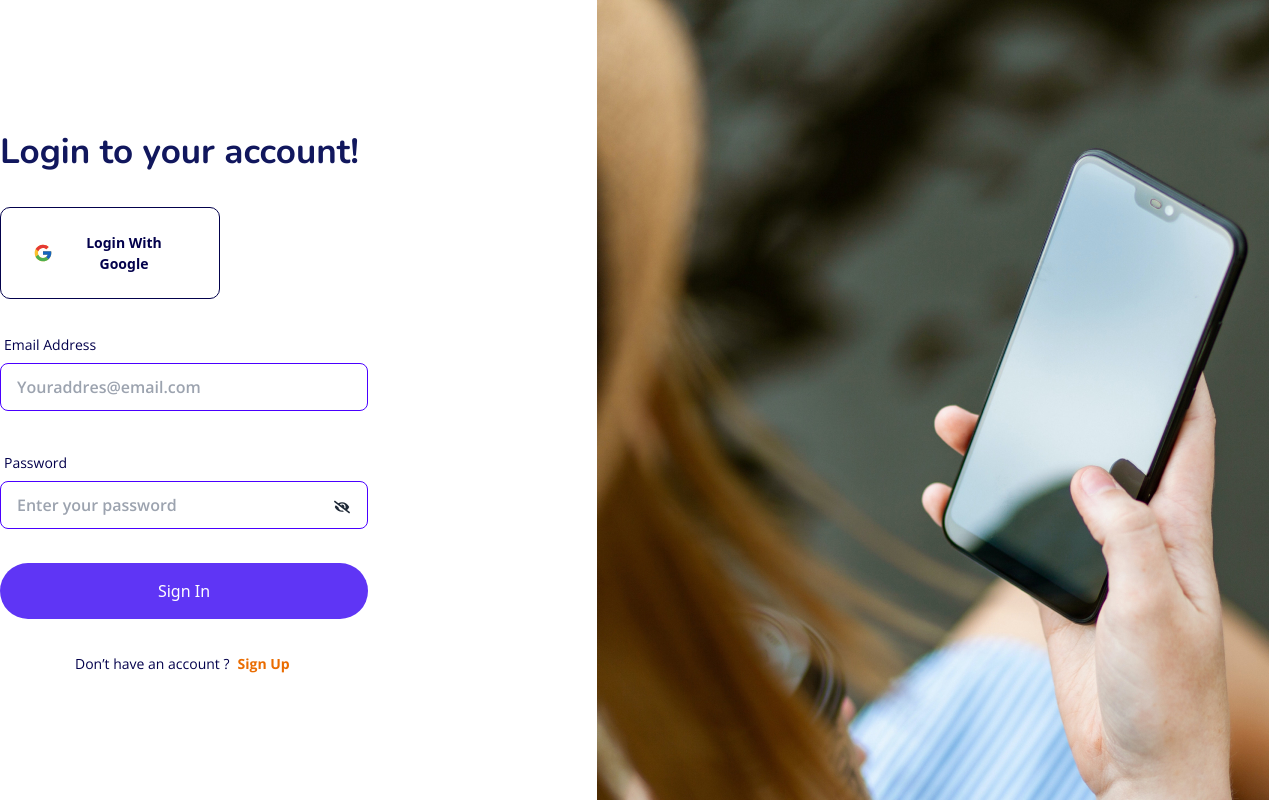
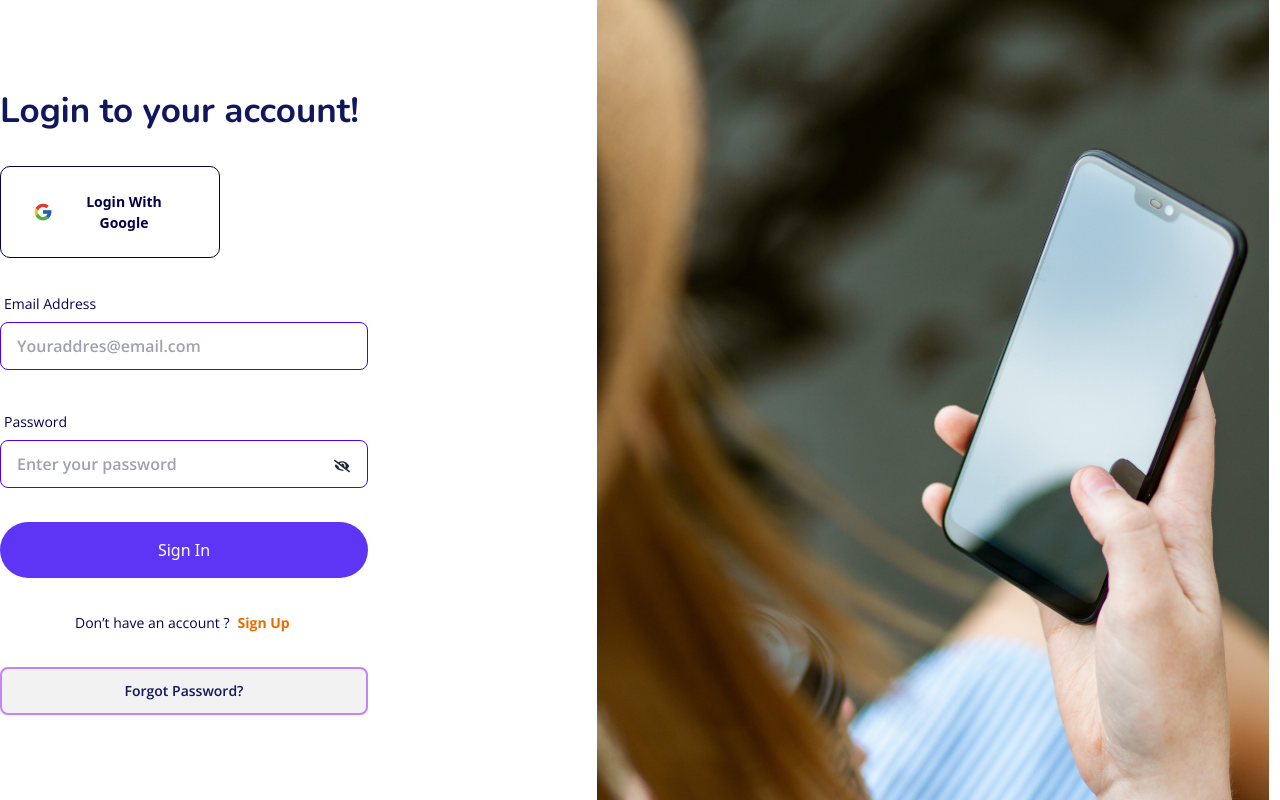
Before and after one commit to km-saifullah/chat-app_myChat, a React (Vite) app: page / in a window 1280 px wide. Built offline with nearby package versions, Linux system fonts and the light colour scheme.

Commit message:
forgot password section ui design done

```diff
--- a/src/pages/signin/SiginIn.jsx
+++ b/src/pages/signin/SiginIn.jsx
@@ -6,6 +6,7 @@ import SignInBanner from "../../assets/signin_banner.jpg";
 import GoogleIcon from "../../assets/google_icon.svg";
 import Button from "../../utils/Button";
 import AuthToggle from "../../utils/AuthToggle";
+import ForgotPassword from "../../utils/ForgotPassword";
 
 const SiginIn = () => {
   const [passShow, setPassShow] = useState(false);
@@ -75,6 +76,7 @@ const SiginIn = () => {
                 onClick={handleSignin}
               />
               <AuthToggle title="Sign Up" routeLink="/signup" />
+              <ForgotPassword />
             </div>
           </div>
           <div className="w-[683px] h-[100vh] overflow-hidden">
--- /dev/null
+++ b/src/utils/ForgotPassword.jsx
@@ -0,0 +1,41 @@
+import React from "react";
+import InputField from "./InputField";
+import Button from "./Button";
+
+const ForgotPassword = () => {
+  return (
+    <div className="">
+      <label
+        htmlFor="my_modal_6"
+        className="btn flex font-openSans text-[14px] font-semibold text-headingColor border-2 border-purple-400"
+      >
+        Forgot Password?
+      </label>
+      <input type="checkbox" id="my_modal_6" className="modal-toggle" />
+      <div className="modal" role="dialog">
+        <div className="modal-box">
+          <h3 className="text-lg pb-4 font-poppins font-normal">
+            Enter Your Email Address
+          </h3>
+          <div className="flex flex-col gap-y-4">
+            <InputField
+              type="email"
+              placeholder="youremail@gmail.com"
+              className="font-nunito font-medium text-headingColor "
+            />
+            <button className="btn btn-primary w-[120px] font-openSans text-[14px] font-medium text-whiteColor">
+              Send Email
+            </button>
+          </div>
+          <div className="modal-action">
+            <label htmlFor="my_modal_6" className="btn">
+              Close!
+            </label>
+          </div>
+        </div>
+      </div>
+    </div>
+  );
+};
+
+export default ForgotPassword;
```
